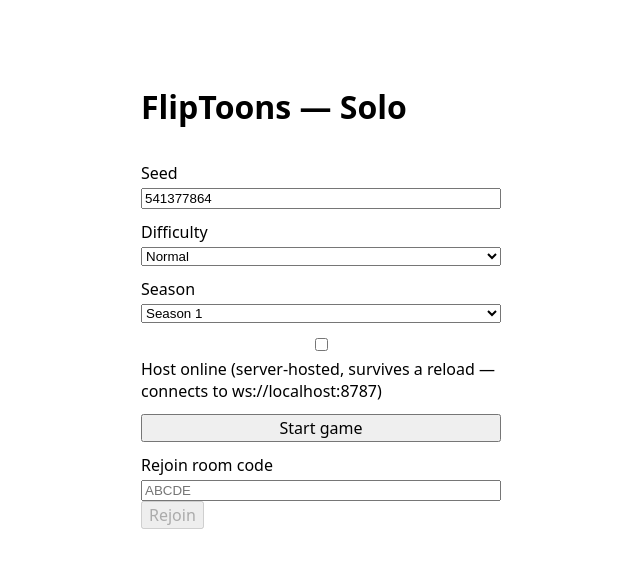
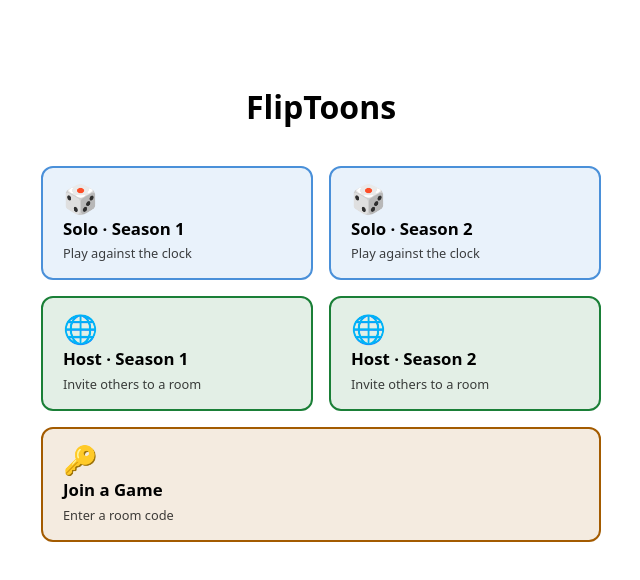
Before and after one commit to nickv2002/FlipToons, a React (Vite) app in the folder apps/web/: page / in a window 1280 px wide. Shown: the top 580 px of the page, without its empty margins (319-959 px from the left). Built offline with nearby package versions, Linux system fonts and the light colour scheme.

Commit message:
Better launch screen

```diff
--- a/apps/web/src/components/NewGameForm.tsx
+++ b/apps/web/src/components/NewGameForm.tsx
@@ -8,66 +8,161 @@ export type NewGameFormProps = {
   remoteError: string | null
 }
 
+type Step =
+  | { kind: 'pick' }
+  | { kind: 'configure'; season: 1 | 2; hostOnline: boolean }
+  | { kind: 'join' }
+
+const DIFFICULTIES: SoloDifficulty[] = ['easy', 'normal', 'hard']
+
+function resolveSeed(seed: string): number {
+  const parsed = Number(seed)
+  return Number.isFinite(parsed) ? parsed : Date.now() >>> 0
+}
+
 export function NewGameForm({ onStart, onHostOnline, onRejoin, remoteError }: NewGameFormProps) {
+  const [step, setStep] = useState<Step>({ kind: 'pick' })
+  const [difficulty, setDifficulty] = useState<SoloDifficulty>('normal')
   const [seed, setSeed] = useState(() => String(Date.now() >>> 0))
-  const [difficulty, setDifficulty] = useState<SoloDifficulty>('normal')
-  const [season, setSeason] = useState<1 | 2>(1)
-  const [hostOnline, setHostOnline] = useState(false)
   const [rejoinCode, setRejoinCode] = useState('')
 
+  if (step.kind === 'pick') {
+    return (
+      <div className="mode-picker">
+        <h1>FlipToons</h1>
+        <div className="mode-picker__grid">
+          <button
+            type="button"
+            className="mode-card mode-card--solo"
+            onClick={() => setStep({ kind: 'configure', season: 1, hostOnline: false })}
+          >
+            <span className="mode-card__icon">🎲</span>
+            <span className="mode-card__label">Solo · Season 1</span>
+            <span className="mode-card__subtitle">Play against the clock</span>
+          </button>
+
+          <button
+            type="button"
+            className="mode-card mode-card--solo"
+            onClick={() => setStep({ kind: 'configure', season: 2, hostOnline: false })}
+          >
+            <span className="mode-card__icon">🎲</span>
+            <span className="mode-card__label">Solo · Season 2</span>
+            <span className="mode-card__subtitle">Play against the clock</span>
+          </button>
+
+          <button
+            type="button"
+            className="mode-card mode-card--host"
+            onClick={() => setStep({ kind: 'configure', season: 1, hostOnline: true })}
+          >
+            <span className="mode-card__icon">🌐</span>
+            <span className="mode-card__label">Host · Season 1</span>
+            <span className="mode-card__subtitle">Invite others to a room</span>
+          </button>
+
+          <button
+            type="button"
+            className="mode-card mode-card--host"
+            onClick={() => setStep({ kind: 'configure', season: 2, hostOnline: true })}
+          >
+            <span className="mode-card__icon">🌐</span>
+            <span className="mode-card__label">Host · Season 2</span>
+            <span className="mode-card__subtitle">Invite others to a room</span>
+          </button>
+
+          <button
+            type="button"
+            className="mode-card mode-card--join"
+            onClick={() => setStep({ kind: 'join' })}
+          >
+            <span className="mode-card__icon">🔑</span>
+            <span className="mode-card__label">Join a Game</span>
+            <span className="mode-card__subtitle">Enter a room code</span>
+          </button>
+        </div>
+      </div>
+    )
+  }
+
+  if (step.kind === 'join') {
+    return (
+      <div className="config-panel">
+        <button type="button" className="config-panel__back" onClick={() => setStep({ kind: 'pick' })}>
+          ← Back
+        </button>
+        <h1>Join a Game</h1>
+
+        <label className="config-panel__room-code">
+          Room code
+          <input
+            type="text"
+            value={rejoinCode}
+            onChange={(e) => setRejoinCode(e.target.value.toUpperCase())}
+            placeholder="ABCDE"
+            maxLength={5}
+          />
+        </label>
+
+        <button
+          type="button"
+          className="config-panel__confirm"
+          disabled={!rejoinCode}
+          onClick={() => onRejoin(rejoinCode)}
+        >
+          Join
+        </button>
+
+        {remoteError && <p className="form-warning">{remoteError}</p>}
+      </div>
+    )
+  }
+
+  const { season, hostOnline } = step
+
   return (
-    <form
-      className="new-game-form"
-      onSubmit={(e) => {
-        e.preventDefault()
-        const parsedSeed = Number(seed)
-        const resolvedSeed = Number.isFinite(parsedSeed) ? parsedSeed : Date.now() >>> 0
-        if (hostOnline) onHostOnline(resolvedSeed, difficulty, season)
-        else onStart(resolvedSeed, difficulty, season)
-      }}
-    >
-      <h1>FlipToons — Solo</h1>
+    <div className="config-panel">
+      <button type="button" className="config-panel__back" onClick={() => setStep({ kind: 'pick' })}>
+        ← Back
+      </button>
+      <h1>
+        {hostOnline ? 'Host' : 'Solo'} · Season {season}
+      </h1>
 
-      <label>
+      <div className="config-panel__difficulty" role="group" aria-label="Difficulty">
+        {DIFFICULTIES.map((level) => (
+          <button
+            key={level}
+            type="button"
+            className={
+              'config-panel__difficulty-option' +
+              (difficulty === level ? ' config-panel__difficulty-option--active' : '')
+            }
+            onClick={() => setDifficulty(level)}
+          >
+            {level[0].toUpperCase() + level.slice(1)}
+          </button>
+        ))}
+      </div>
+
+      <button
+        type="button"
+        className="config-panel__confirm"
+        onClick={() => {
+          const resolvedSeed = resolveSeed(seed)
+          if (hostOnline) onHostOnline(resolvedSeed, difficulty, season)
+          else onStart(resolvedSeed, difficulty, season)
+        }}
+      >
+        {hostOnline ? 'Host Game' : 'Start Game'}
+      </button>
+
+      {remoteError && <p className="form-warning">{remoteError}</p>}
+
+      <label className="config-panel__seed">
         Seed
         <input type="text" value={seed} onChange={(e) => setSeed(e.target.value)} />
       </label>
-
-      <label>
-        Difficulty
-        <select value={difficulty} onChange={(e) => setDifficulty(e.target.value as SoloDifficulty)}>
-          <option value="easy">Easy</option>
-          <option value="normal">Normal</option>
-          <option value="hard">Hard</option>
-        </select>
-      </label>
-
-      <label>
-        Season
-        <select value={season} onChange={(e) => setSeason(Number(e.target.value) as 1 | 2)}>
-          <option value={1}>Season 1</option>
-          <option value={2}>Season 2</option>
-        </select>
-      </label>
-
-<label className="new-game-form__host-online">
-        <input type="checkbox" checked={hostOnline} onChange={(e) => setHostOnline(e.target.checked)} />
-        Host online (server-hosted, survives a reload — connects to ws://localhost:8787)
-      </label>
-
-      <button type="submit">{hostOnline ? 'Host game' : 'Start game'}</button>
-
-      <div className="new-game-form__rejoin">
-        <label>
-          Rejoin room code
-          <input type="text" value={rejoinCode} onChange={(e) => setRejoinCode(e.target.value.toUpperCase())} placeholder="ABCDE" />
-        </label>
-        <button type="button" disabled={!rejoinCode} onClick={() => onRejoin(rejoinCode)}>
-          Rejoin
-        </button>
-      </div>
-
-      {remoteError && <p className="new-game-form__warning">{remoteError}</p>}
-    </form>
+    </div>
   )
 }
--- a/apps/web/src/style.css
+++ b/apps/web/src/style.css
@@ -79,21 +79,170 @@ button {
 
 /* ---------- New game form ---------- */
 
-.new-game-form {
-  max-width: 360px;
+.mode-picker,
+.config-panel {
+  max-width: 560px;
   margin: 3rem auto;
   display: flex;
   flex-direction: column;
-  gap: 0.75rem;
+  gap: 1rem;
 }
 
-.new-game-form label {
+.mode-picker h1,
+.config-panel h1 {
+  text-align: center;
+}
+
+.mode-picker__grid {
+  display: grid;
+  grid-template-columns: repeat(2, 1fr);
+  gap: 1rem;
+}
+
+.mode-card {
+  min-height: 96px;
+  padding: 1rem 1.25rem;
+  border-radius: 12px;
+  border: 2px solid var(--mode-card-color, var(--color-accent));
+  background: var(--mode-card-bg, var(--color-accent-bg));
+  color: canvastext;
+  display: flex;
+  flex-direction: column;
+  align-items: flex-start;
+  justify-content: center;
+  gap: 0.3rem;
+  text-align: left;
+  transition: transform 0.1s ease, box-shadow 0.1s ease;
+}
+
+.mode-card:hover {
+  box-shadow: 0 0 0 2px var(--mode-card-color, var(--color-accent));
+}
+
+.mode-card:active {
+  transform: scale(0.97);
+}
+
+.mode-card--solo {
+  --mode-card-color: var(--color-accent);
+  --mode-card-bg: var(--color-accent-bg);
+}
+
+.mode-card--host {
+  --mode-card-color: var(--color-positive);
+  --mode-card-bg: var(--color-positive-bg);
+}
+
+.mode-card--join {
+  --mode-card-color: var(--color-warning);
+  --mode-card-bg: var(--color-warning-bg);
+  grid-column: 1 / -1;
+}
+
+.mode-card__icon {
+  font-size: 1.75rem;
+  line-height: 1;
+}
+
+.mode-card__label {
+  font-weight: 700;
+  font-size: 1.05rem;
+}
+
+.mode-card__subtitle {
+  font-size: 0.8rem;
+  opacity: 0.75;
+}
+
+.config-panel label {
   display: flex;
   flex-direction: column;
   gap: 0.25rem;
 }
 
-.new-game-form__warning {
+.config-panel__back {
+  align-self: flex-start;
+  background: none;
+  border: none;
+  padding: 0;
+  opacity: 0.75;
+  font-size: 0.9rem;
+}
+
+.config-panel__back:hover {
+  opacity: 1;
+}
+
+.config-panel__difficulty {
+  display: flex;
+  border: 1px solid #8886;
+  border-radius: 8px;
+  overflow: hidden;
+}
+
+.config-panel__difficulty-option {
+  flex: 1;
+  padding: 0.75rem 0.5rem;
+  border: none;
+  background: canvas;
+  color: canvastext;
+  font-size: 1rem;
+}
+
+.config-panel__difficulty-option + .config-panel__difficulty-option {
+  border-left: 1px solid #8886;
+}
+
+.config-panel__difficulty-option--active {
+  background: var(--color-accent-bg);
+  color: var(--color-accent);
+  font-weight: 700;
+}
+
+.config-panel__room-code {
+  align-items: center;
+}
+
+.config-panel__room-code input {
+  width: 10ch;
+  align-self: center;
+  font-size: 2rem;
+  font-weight: 700;
+  letter-spacing: 0.3em;
+  text-align: center;
+  text-transform: uppercase;
+  padding: 0.5rem 0.25rem;
+}
+
+.config-panel__seed {
+  margin-top: 1rem;
+  color: color-mix(in srgb, canvastext 55%, transparent);
+  font-size: 0.8rem;
+}
+
+.config-panel__seed input {
+  color: color-mix(in srgb, canvastext 55%, transparent);
+  border-color: #8886;
+  background: transparent;
+}
+
+.config-panel__confirm {
+  font-size: 1.1rem;
+  font-weight: 700;
+  padding: 0.9rem 1.5rem;
+  min-height: 52px;
+  border-radius: 10px;
+  border: none;
+  background: var(--color-accent);
+  color: white;
+}
+
+.config-panel__confirm:disabled {
+  opacity: 0.5;
+  cursor: not-allowed;
+}
+
+.form-warning {
   color: var(--color-warning);
   font-size: 0.9rem;
 }
```
Also changed, not shown: 1 other file (tests, documents, lock files or other folders).
